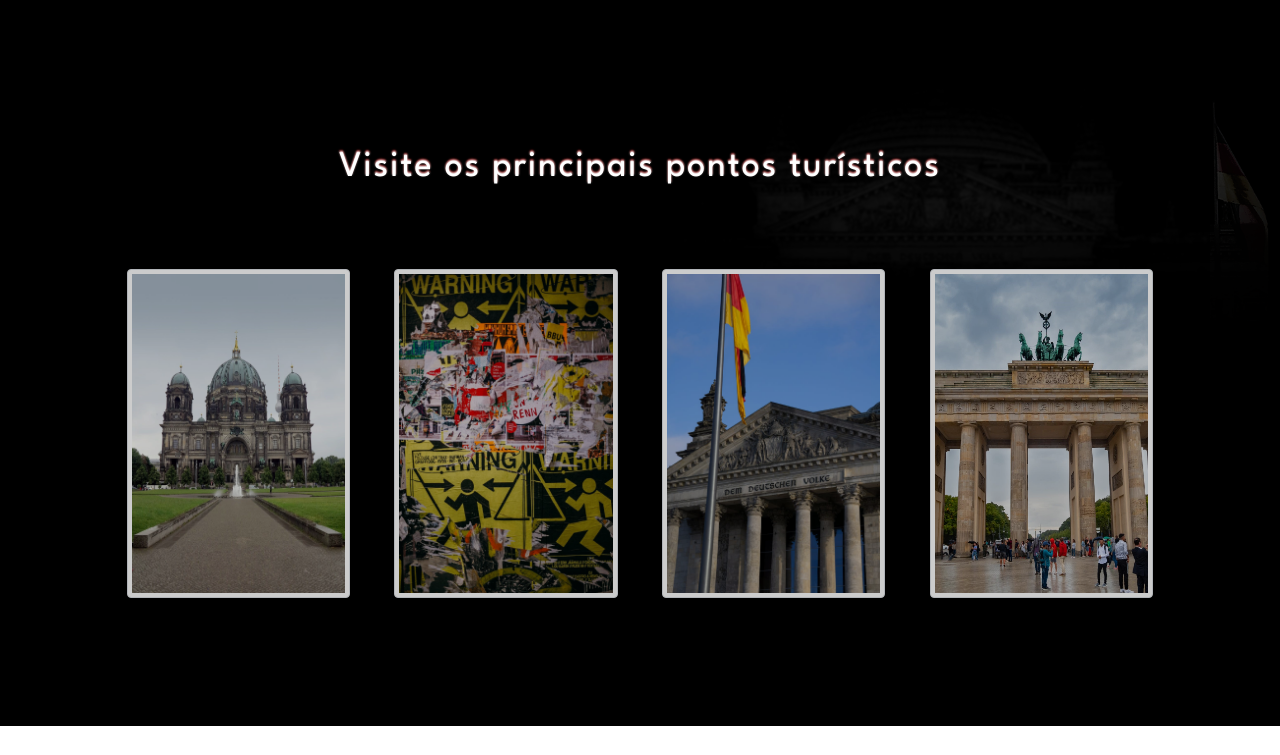
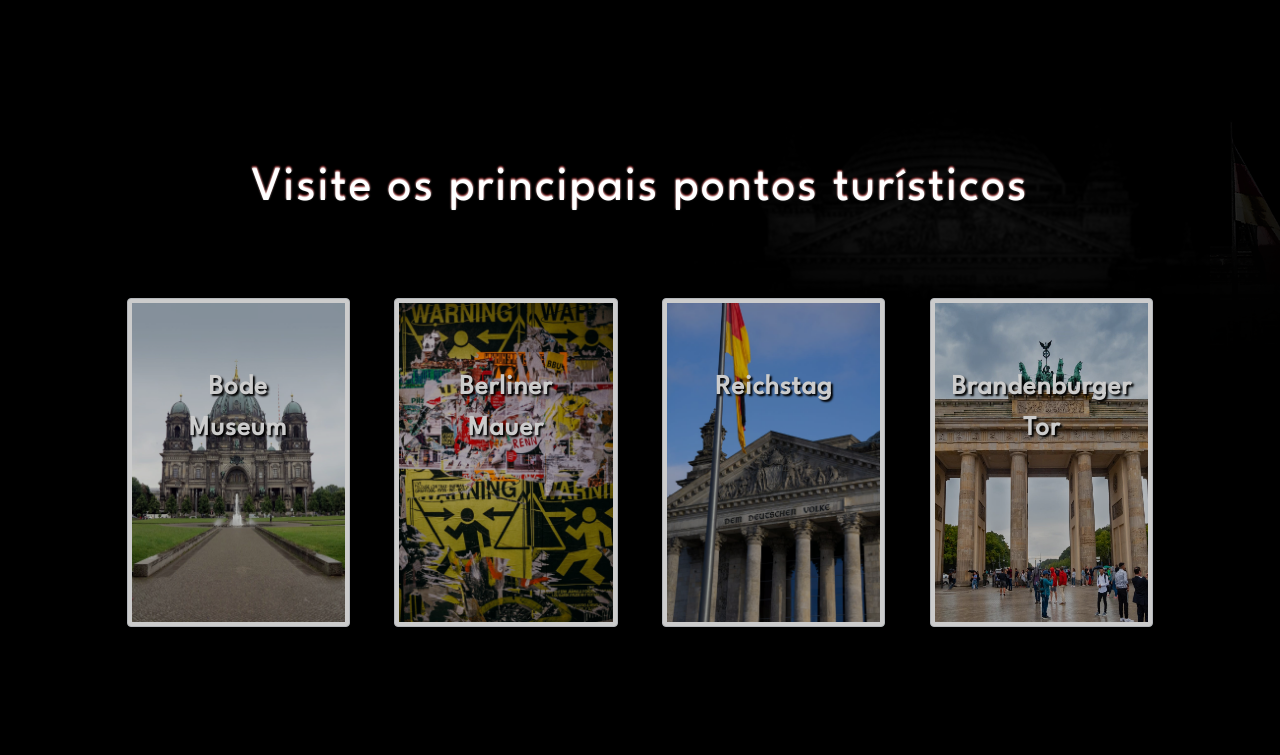
Before and after one commit to AllanAlbuquerque/FIAP-ENTERPRISE-CONNECTION-BLASTRADIUS, a plain HTML site: page index.html in a window 1280 px wide. Shown: the part 1255-2010 px from the top of the page. Before the commit the page ends 1981 px from the top, so only its background shows below. Drawn offline with nearby package versions, Linux system fonts and the light colour scheme; a web font is replaced by a local one.

Commit message:
general bug correction and tourist spots box fixed

```diff
--- a/css/style.css
+++ b/css/style.css
@@ -215,7 +215,7 @@ h3 {
   font-family: 'League Spartan', sans-serif;
   color: #fff;
   text-shadow: 0 -1px 2px #fff, 0 -2px 2px #c11919c1, 2px 2px 2px rgba(206, 89, 55, 0);
-  font-size: 4.5vh !important;
+  font-size: 6vh !important;
   text-align: center;
   font-weight: 800;
   margin-top: 5rem !important;
@@ -391,12 +391,13 @@ img {
 
 /** fonte e posicionamento dos títulos dentro das fotos **/
 .img-paragraph {
-  display: none;
+  /* display: none; */
   font-family: 'League Spartan', sans-serif;
   position: absolute;
+  top: 36vh;
   align-self: center;
   color: #fff;
-  text-shadow: 2px 2px 3px #000;
+  text-shadow: 2px 2px 2px #000;
   font-size: 1.7rem !important;
   letter-spacing: 1px;
   font-weight: 900;
@@ -404,20 +405,14 @@ img {
   width: min-content;
 }
 
+.image a{
+  display: flex;
+  justify-content: center;
+  text-decoration: none;
+  text-align: center;
+}
+
 .img-thumbnail:hover {
-  filter: grayscale(1);
+  filter: grayscale(.6);
   cursor: pointer;
 }
-
-#img-bode:hover .bode {
-  display: block !important;
-}
-#img-mauer:hover .mauer {
-  display: block;
-}
-#img-reich:hover .reich {
-  display: block;
-}
-#img-tor:hover .tor {
-  display: block;
-}
--- a/index.html
+++ b/index.html
@@ -185,27 +185,33 @@
           <h3>Visite os principais pontos turísticos </h3>
 
           <div class="box box_tourism">
-               <div id="img-bode" class="image">
+               <div class="image">
+                    <a href="./bode_museum.html" target="_blank">
                          <img src="./images/bodemuseum.jpeg" alt="BODE MUSEUM"
                               class="media-object  img-responsive img-thumbnail">
-                    <p class="img-paragraph bode">Bode Museum</p>
+                         <p class="img-paragraph">Bode Museum</p>
+                    </a>
                </div>
-               <div id="img-mauer" class="image">
+               <div class="image">
                     <a href="./berliner_mauer.html" target="_blank">
                          <img src="./images/berlinermauer.jpeg" alt="BERLINER MAUER"
                               class="media-object  img-responsive img-thumbnail">
-                         <p class="img-paragraph mauer">Berliner Mauer</p>
+                         <p class="img-paragraph">Berliner Mauer</p>
                     </a>
                </div>
-               <div id="img-reich" class="image">
+               <div class="image">
+                    <a href="./reichstag.html" target="_blank">
                          <img src="./images/reichstag.jpeg" alt="REICHSTAG"
                               class="media-object  img-responsive img-thumbnail">
-                    <p class="img-paragraph reich">Reichstag</p>
+                         <p class="img-paragraph">Reichstag</p>
+                    </a>
                </div>
-               <div id="img-tor" class="image">
+               <div class="image">
+                    <a href="./brandemburger_tor.html" target="_blank">
                          <img src="./images/brandemburger.jpeg" alt="Brandenburger Tor"
                               class="media-object img-responsive img-thumbnail">
-                    <p class="img-paragraph tor">Brandenburger Tor</p>
+                         <p class="img-paragraph">Brandenburger Tor</p>
+                    </a>
                </div>
           </div>
 
```
Also changed, not shown: berliner_mauer.html (+1 -1 lines), bode_museum.html (+1 -1 lines), brandemburger_tor.html (+1 -1 lines), reichstag.html (+1 -1 lines). Lines whose indentation alone changed are shown as unchanged.
